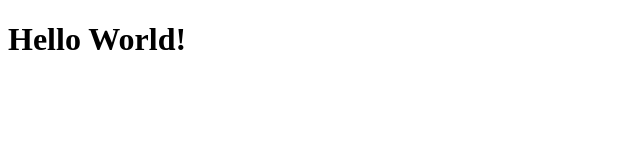
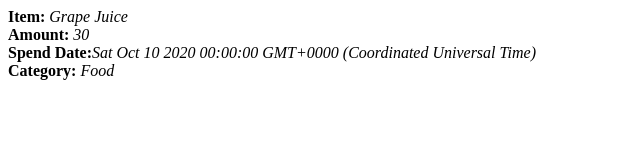
Before and after one commit to nhsb00/expense-manager-parcel, a React app: page / in a window 1280 px wide. Shown: the whole page, without its empty margins (0-640 px from the left). Built offline with nearby package versions, Linux system fonts and the light colour scheme.

Commit message:
compcomponents and css

```diff
--- /dev/null
+++ b/src/components/ExpenseEntryItem.css
@@ -0,0 +1,4 @@
+div.itemStyle {
+    color: red;
+    font-size: 14px;
+}
--- /dev/null
+++ b/src/components/ExpenseEntryItem.js
@@ -0,0 +1,21 @@
+import React from 'react'
+import './ExpenseEntryItem.css';
+import styles from './ExpenseEntryItem.module.css'
+
+class ExpenseEntryItem extends React.Component {
+    constructor(props) {
+        super(props);
+    }
+    render() {
+        return (
+            <div>
+                <div><b>Item:</b> <em>{this.props.name}</em></div>
+                <div><b>Amount:</b> <em>{this.props.amount}</em></div>
+                <div><b>Spend Date:</b>
+                    <em>{this.props.spendDate.toString()}</em></div>
+                <div><b>Category:</b> <em>{this.props.category}</em></div>
+            </div>
+        );
+    }
+}
+export default ExpenseEntryItem;
--- /dev/null
+++ b/src/components/ExpenseEntryItem.module.css
@@ -0,0 +1,4 @@
+div.itemStyle {
+    color: 'brown';
+    font-size: 14px;
+}
--- a/src/index.js
+++ b/src/index.js
@@ -1,10 +1,19 @@
 import React from 'react';
 import ReactDOM from 'react-dom';
-import HelloWorld from './components/helloworld';
+import ExpenseEntryItem from './components/ExpenseEntryItem'
+
+const name = "Grape Juice"
+const amount = 30.00
+const spendDate = new Date("2020-10-10")
+const category = "Food"
 
 ReactDOM.render(
     <React.StrictMode>
-        <HelloWorld />
+        <ExpenseEntryItem
+            name={name}
+            amount={amount}
+            spendDate={spendDate}
+            category={category} />
     </React.StrictMode>,
     document.getElementById('root')
 );
```
Also changed, not shown: package.json (+5 -5 lines), public/index.html (+1 -0 lines), dist/index.html, 2 other files.
